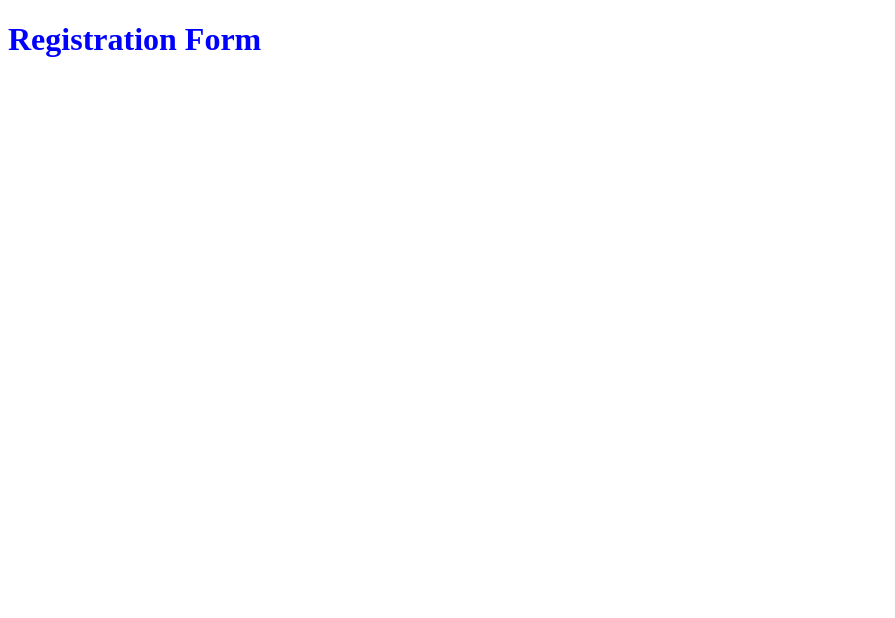
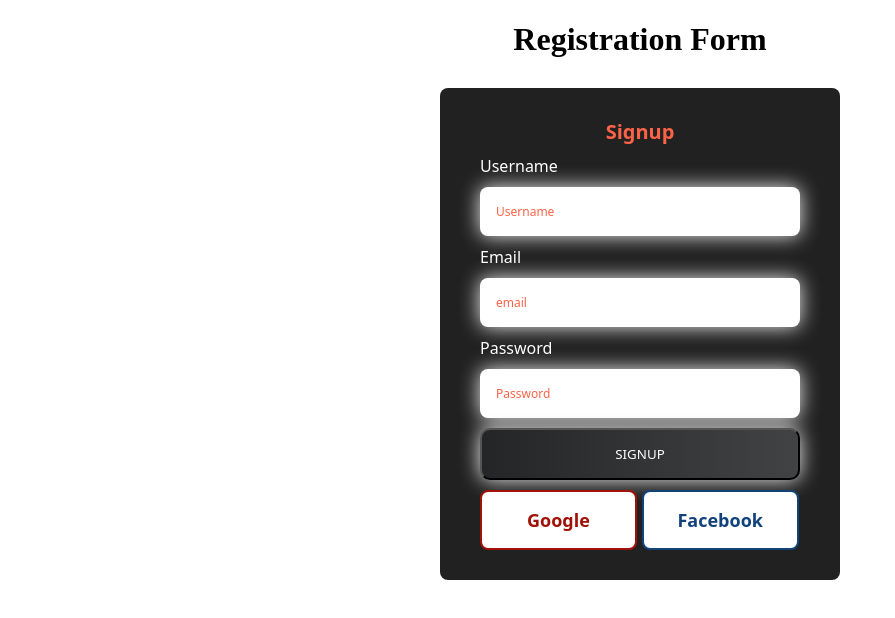
Before and after one commit to mohdadil12345/Registration_form, an Angular app in the folder regis_form/: page / in a window 1280 px wide. Shown: the top 618 px of the page, without its empty margins (0-895 px from the left). Built offline with nearby package versions, Linux system fonts and the light colour scheme.

Commit message:
css design for signup form

```diff
--- a/regis_form/src/app/app.component.html
+++ b/regis_form/src/app/app.component.html
@@ -1,3 +1,5 @@
 
 
-<h1 style="color:blue">Registration Form</h1>
+<h1 style=" color: linear-gradient(90deg, #232526 0, #414345 51%, #232526); text-align: center;">Registration Form</h1>
+
+<app-signup-page></app-signup-page>
--- a/regis_form/src/app/app.module.ts
+++ b/regis_form/src/app/app.module.ts
@@ -5,6 +5,7 @@ import { AppRoutingModule } from './app-routing.module';
 import { AppComponent } from './app.component';
 import { SignupPageComponent } from './signup-page/signup-page.component';
 import { LoginPageComponent } from './login-page/login-page.component';
+import { FormsModule } from '@angular/forms';
 
 @NgModule({
   declarations: [
@@ -14,7 +15,8 @@ import { LoginPageComponent } from './login-page/login-page.component';
   ],
   imports: [
     BrowserModule,
-    AppRoutingModule
+    AppRoutingModule,
+    FormsModule
   ],
   providers: [],
   bootstrap: [AppComponent]
--- a/regis_form/src/app/signup-page/signup-page.component.css
+++ b/regis_form/src/app/signup-page/signup-page.component.css
@@ -0,0 +1,97 @@
+* {
+    margin: 0px;
+    padding: 0px;
+    box-sizing: border-box;
+    font-family: system-ui, -apple-system, BlinkMacSystemFont, "Segoe UI",
+      Roboto, Oxygen, Ubuntu, Cantarell, "Open Sans", "Helvetica Neue",
+      sans-serif;
+  }
+
+.form1 {
+    display: flex;
+    gap: 10px;
+    flex-direction: column;
+    width: 400px;
+    padding: 30px 40px;
+    margin: 30px auto;
+    justify-content: space-between;
+    background: #212121;
+    border-radius: 8px;
+    color: #fff;
+    transition: 0.5s;
+
+  }
+
+
+  .form1 h3{
+
+    font-size: 20px;
+    text-align: center;
+    color: tomato;
+  }
+
+
+  .google {
+    width: 49%;
+    border-radius: 8px;
+    border: 2px solid #a01107;
+    color: #a01107;
+    padding: 8px 16px;
+    border-radius: 8px;
+    font-weight: 600;
+    font-size: 18px;
+    font-style: normal;
+    padding: 16px;
+    margin-right: 5px;
+    background-color: white;
+    transition: 0.5s;
+  }
+
+  .facebook{
+    width: 49%;
+    border-radius: 8px;
+    background: #fff;
+    color: #11427C;
+    border: 2px solid #11427C;
+    font-weight: 600;
+    font-size: 18px;
+    font-style: normal;
+    padding: 16px;
+    transition: 0.5s;
+  }
+
+  .form1 input{
+    background: #fff;
+    border: none;
+    border-radius: 8px;
+    box-shadow: 0 0 20px #eee;
+    font-size: .75rem;
+    padding: 16px;
+    width: 100%;
+    outline: none;
+
+  }
+
+  input::placeholder {
+    color: tomato;
+  }
+
+
+  .signup_btn{
+    background-image: linear-gradient(90deg, #232526 0, #414345 51%, #232526);
+        background-size: 200% auto;
+        border-radius: 10px;
+        box-shadow: 0 0 20px #eee;
+        color: #fff;
+        display: block;
+        padding: 15px 45px;
+        text-align: center;
+        text-transform: uppercase;
+        cursor: pointer;
+    }
+
+
+    .signup_btn:hover{
+        background-color: rgb(49, 48, 48);
+        color: white;
+     }
--- a/regis_form/src/app/signup-page/signup-page.component.html
+++ b/regis_form/src/app/signup-page/signup-page.component.html
@@ -1 +1,23 @@
-<p>signup-page works!</p>
+
+
+<form (ngSubmit) = "handle_signup()" class="form1">
+    <h3 >Signup</h3>
+    <label htmlFor="">Username</label>
+    <input  type="text" placeholder="Username" />
+
+    <label htmlFor="">Email</label>
+    <input  type="Email" placeholder="email" />
+
+    <label htmlFor="">Password</label>
+    <input placeholder="Password" />
+
+
+    <button type="submit" class="signup_btn">
+       Signup
+    </button>
+
+    <div>
+      <button class="google">Google</button>
+      <button class="facebook">Facebook</button>
+    </div>
+  </form>
--- a/regis_form/src/app/signup-page/signup-page.component.ts
+++ b/regis_form/src/app/signup-page/signup-page.component.ts
@@ -7,4 +7,10 @@ import { Component } from '@angular/core';
 })
 export class SignupPageComponent {
 
+
+
+  handle_signup() {
+    console.log("form submit")
+  }
+
 }
```
Also changed, not shown: 1 other file (tests, documents, lock files or other folders).
